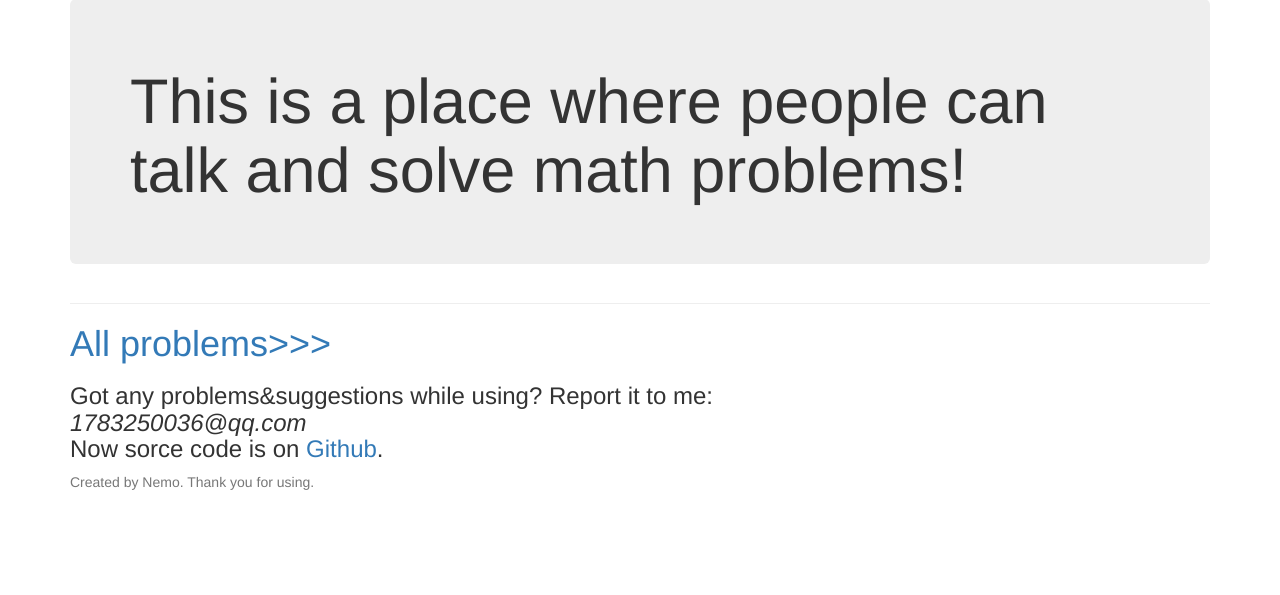
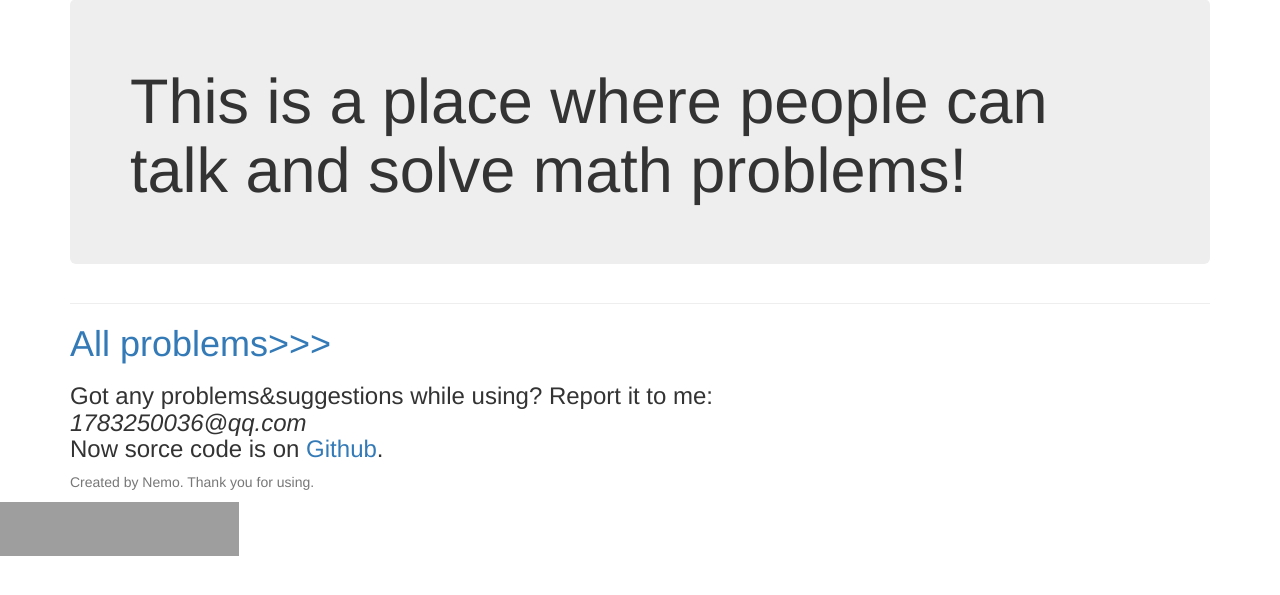
Before and after one commit to xiaoyu2006/math-problem-django, a Django app: page / in a window 1280 px wide. Shown: the part 112-707 px from the top of the page. Run offline with Django 3.2, Linux system fonts and the light colour scheme; some libraries are stand-ins or nearby versions; grey boxes are pictures that could not be loaded.

Commit message:
Add a small clock

```diff
--- a/problem/templates/base.html
+++ b/problem/templates/base.html
@@ -48,5 +48,7 @@
             <p class="text-muted">Created by Nemo. Thank you for using.</p>
         </div>
     </footer>
+    <iframe src="http://free.timeanddate.com/clock/i6uc1zaj/n2148/fn8/fs16/avb/pa9/tt0/tw1/td2/th1/ta1/tb4" frameborder="0" width="239" height="54"></iframe>
+
 </body>
 </html>
```
